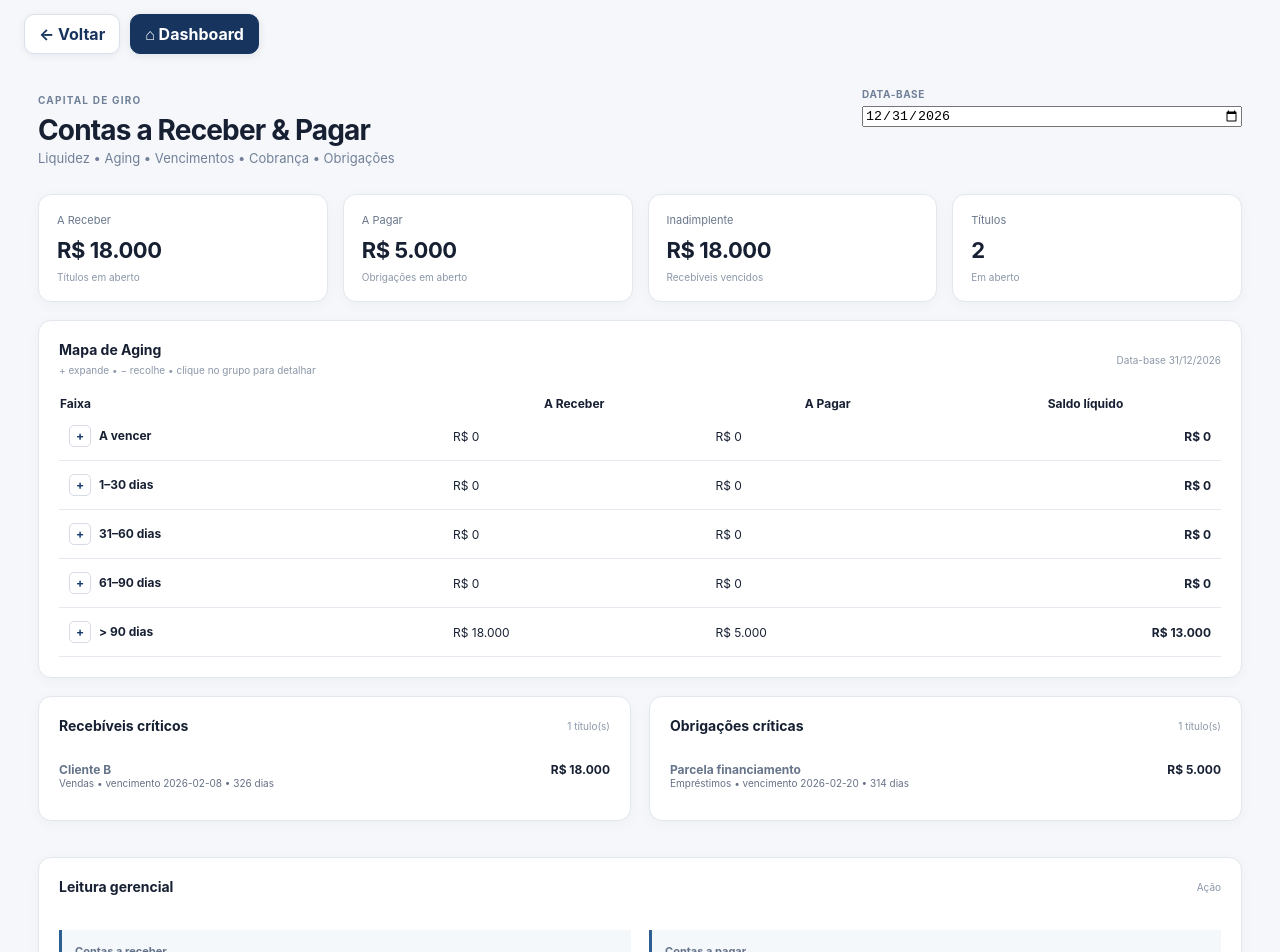
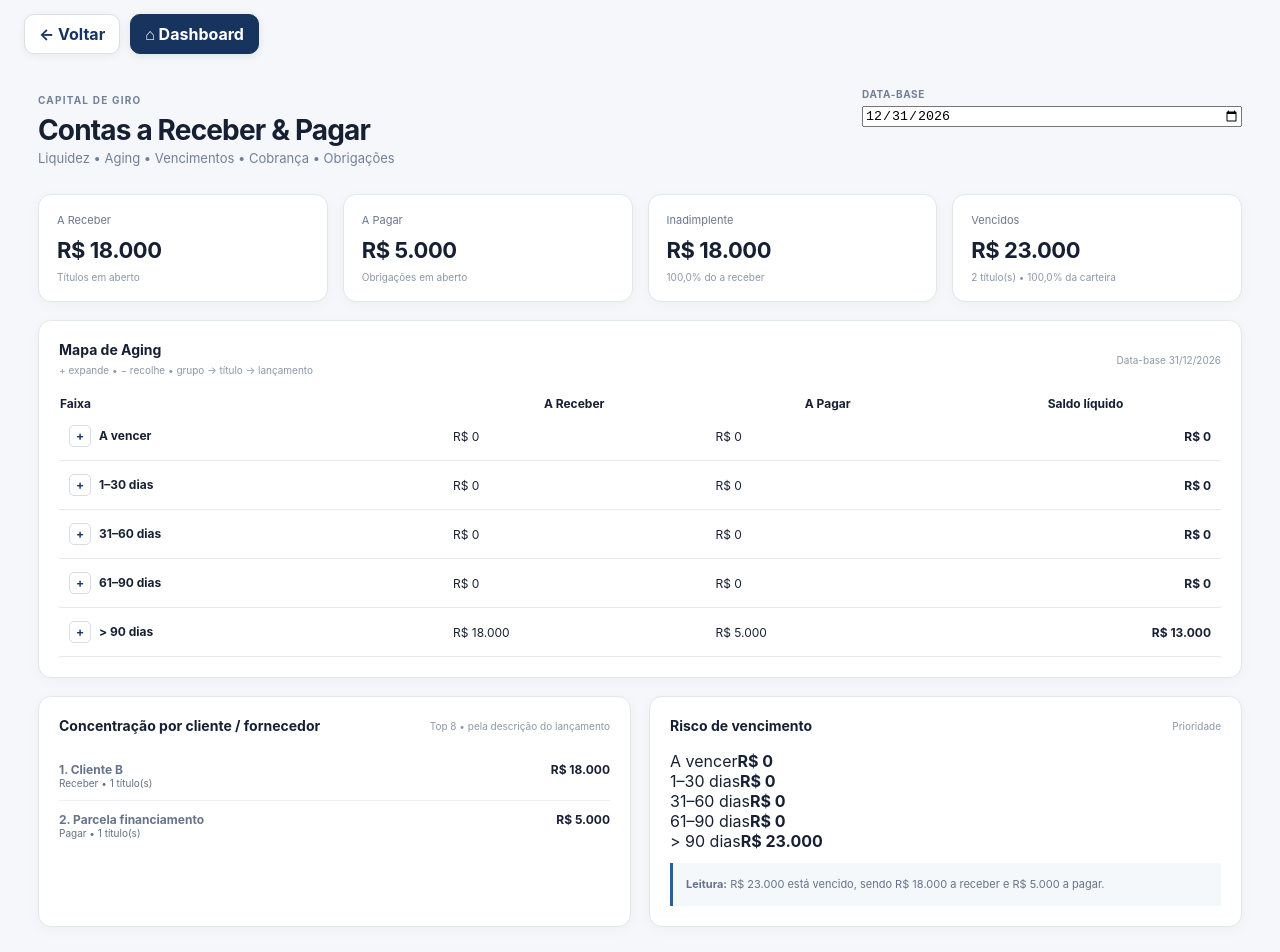
Before and after one commit to cardoso4009-byte/bp-financeiro-bi, a Next.js app: page /contas-receber-pagar in a window 1280 px wide. Shown: the top 952 px of the page. Built offline with nearby package versions, Linux system fonts and the light colour scheme.

Commit message:
feat: aprimora aging com concentração e drill-down

```diff
--- a/app/contas-receber-pagar/page.tsx
+++ b/app/contas-receber-pagar/page.tsx
@@ -3,18 +3,23 @@ import { useMemo, useState } from 'react'
 import { openReceivablesPayables, agingSummary, type OpenItem } from '@/lib/contas-receber-pagar'
 import { readFinancialSource } from '@/lib/financial-source'
 const brl=(n:number)=>n.toLocaleString('pt-BR',{style:'currency',currency:'BRL',maximumFractionDigits:0})
+const pct=(n:number)=>`${(n*100).toFixed(1).replace('.',',')}%`
 export default function ContasReceberPagar(){
- const [asOf,setAsOf]=useState('2026-12-31'); const [expanded,setExpanded]=useState<Set<string>>(new Set()); const entries=readFinancialSource().entries
+ const [asOf,setAsOf]=useState('2026-12-31'); const [expanded,setExpanded]=useState<Set<string>>(new Set()); const [detail,setDetail]=useState<string|null>(null); const entries=readFinancialSource().entries
  const items=useMemo(()=>openReceivablesPayables(entries,asOf),[entries,asOf]); const summary=agingSummary(items)
- const receivable=items.filter(i=>i.direction==='Receber').reduce((s,i)=>s+Math.abs(i.value),0); const payable=items.filter(i=>i.direction==='Pagar').reduce((s,i)=>s+Math.abs(i.value),0); const overdue=items.filter(i=>i.daysOverdue>0); const overdueRecv=overdue.filter(i=>i.direction==='Receber').reduce((s,i)=>s+Math.abs(i.value),0)
+ const receivable=items.filter(i=>i.direction==='Receber').reduce((s,i)=>s+Math.abs(i.value),0); const payable=items.filter(i=>i.direction==='Pagar').reduce((s,i)=>s+Math.abs(i.value),0); const overdue=items.filter(i=>i.daysOverdue>0); const overdueRecv=overdue.filter(i=>i.direction==='Receber').reduce((s,i)=>s+Math.abs(i.value),0); const overduePay=overdue.filter(i=>i.direction==='Pagar').reduce((s,i)=>s+Math.abs(i.value),0)
  const toggle=(k:string)=>setExpanded(p=>{const n=new Set(p);n.has(k)?n.delete(k):n.add(k);return n})
- return <main className="content" style={{marginLeft:0,width:'100%',maxWidth:1500,margin:'0 auto'}}><header><div><small>CAPITAL DE GIRO</small><h1>Contas a Receber & Pagar</h1><p>Liquidez • Aging • Vencimentos • Cobrança • Obrigações</p></div><div className="period-controls"><label>Data-base</label><input type="date" value={asOf} onChange={e=>setAsOf(e.target.value)}/></div></header>
- <div className="cards"><Card title="A Receber" value={receivable} sub="Títulos em aberto"/><Card title="A Pagar" value={payable} sub="Obrigações em aberto"/><Card title="Inadimplente" value={overdueRecv} sub="Recebíveis vencidos"/><Card title="Títulos" value={items.length} sub="Em aberto" currency={false}/></div>
- <section className="panel wide"><div className="panel-title"><div><h2>Mapa de Aging</h2><span>+ expande • − recolhe • clique no grupo para detalhar</span></div><span>Data-base {new Date(`${asOf}T00:00:00`).toLocaleDateString('pt-BR')}</span></div><div className="table-wrap"><table><thead><tr><th style={{textAlign:'left'}}>Faixa</th><th>A Receber</th><th>A Pagar</th><th>Saldo líquido</th></tr></thead><tbody>{summary.map(s=>{const key=s.aging;const open=expanded.has(key);const rows=items.filter(x=>x.aging===key);return <><tr key={key} className="group-row" onClick={()=>toggle(key)} style={{cursor:'pointer'}}><td><ExpandIcon open={open} onClick={()=>toggle(key)} label={key}/><b>{key}</b></td><td>{brl(s.receber)}</td><td>{brl(s.pagar)}</td><td><b>{brl(s.receber-s.pagar)}</b></td></tr>{open&&rows.map(item=><ItemRow key={item.id} item={item}/>)}</>})}</tbody></table></div></section>
- <div className="grid"><section className="panel"><div className="panel-title"><h2>Recebíveis críticos</h2><span>{overdue.filter(i=>i.direction==='Receber').length} título(s)</span></div><div className="rows">{overdue.filter(i=>i.direction==='Receber').sort((a,b)=>b.daysOverdue-a.daysOverdue).slice(0,8).map(i=><ItemCompact key={i.id} item={i}/>)}</div>{!overdue.some(i=>i.direction==='Receber')&&<div className="note">Nenhum recebível vencido na data-base.</div>}</section><section className="panel"><div className="panel-title"><h2>Obrigações críticas</h2><span>{overdue.filter(i=>i.direction==='Pagar').length} título(s)</span></div><div className="rows">{overdue.filter(i=>i.direction==='Pagar').sort((a,b)=>b.daysOverdue-a.daysOverdue).slice(0,8).map(i=><ItemCompact key={i.id} item={i}/>)}</div>{!overdue.some(i=>i.direction==='Pagar')&&<div className="note">Nenhuma obrigação vencida na data-base.</div>}</section></div>
- <section className="panel wide"><div className="panel-title"><h2>Leitura gerencial</h2><span>Ação</span></div><div className="grid"><div className="note"><strong>Contas a receber</strong><p>{brl(receivable)} em aberto. Recebíveis vencidos somam {brl(overdueRecv)}.</p></div><div className="note"><strong>Contas a pagar</strong><p>{brl(payable)} em obrigações em aberto. Use o aging para priorizar caixa e negociação.</p></div><div className="note"><strong>Próximo impacto</strong><p>Esta visão será usada pelo Capital de Giro e Fluxo de Caixa para melhorar a previsão de entradas e saídas.</p></div></div></section></main>
+ const concentration=useMemo(()=>{const map=new Map<string,{name:string;direction:string;value:number;count:number}>();items.forEach(i=>{const key=`${i.direction}|${i.description}`;const old=map.get(key);map.set(key,{name:i.description,direction:i.direction,value:(old?.value||0)+Math.abs(i.value),count:(old?.count||0)+1})});return Array.from(map.values()).sort((a,b)=>b.value-a.value).slice(0,8)},[items])
+ const totalOverdue=overdueRecv+overduePay; const overdueRate=items.length?(overdue.length/items.length):0
+ return <main className="content" style={{marginLeft:0,width:'100%',maxWidth:1500,margin:'0 auto'}}><header><div><small>CAPITAL DE GIRO</small><h1>Contas a Receber & Pagar</h1><p>Liquidez • Aging • Vencimentos • Cobrança • Obrigações</p></div><div className="period-controls"><label>Data-base</label><input type="date" value={asOf} onChange={e=>{setAsOf(e.target.value);setExpanded(new Set());setDetail(null)}}/></div></header>
+ <div className="cards"><Card title="A Receber" value={receivable} sub="Títulos em aberto"/><Card title="A Pagar" value={payable} sub="Obrigações em aberto"/><Card title="Inadimplente" value={overdueRecv} sub={`${pct(receivable?overdueRecv/receivable:0)} do a receber`}/><Card title="Vencidos" value={totalOverdue} sub={`${overdue.length} título(s) • ${pct(overdueRate)} da carteira`}/></div>
+ <section className="panel wide"><div className="panel-title"><div><h2>Mapa de Aging</h2><span>+ expande • − recolhe • grupo → título → lançamento</span></div><span>Data-base {new Date(`${asOf}T00:00:00`).toLocaleDateString('pt-BR')}</span></div><div className="table-wrap"><table><thead><tr><th style={{textAlign:'left'}}>Faixa</th><th>A Receber</th><th>A Pagar</th><th>Saldo líquido</th></tr></thead><tbody>{summary.map(s=>{const key=s.aging;const open=expanded.has(key);const rows=items.filter(x=>x.aging===key);return <>{<tr key={key} className="group-row" onClick={()=>toggle(key)} style={{cursor:'pointer'}}><td><ExpandIcon open={open} onClick={()=>toggle(key)} label={key}/><b>{key}</b></td><td>{brl(s.receber)}</td><td>{brl(s.pagar)}</td><td><b>{brl(s.receber-s.pagar)}</b></td></tr>}{open&&rows.map(item=><ItemRow key={item.id} item={item} onDetail={()=>setDetail(String(item.id))} active={detail===String(item.id)}/>)}</>})}</tbody></table></div>{detail&&<Detail item={items.find(i=>String(i.id)===detail)||null} onClose={()=>setDetail(null)}/>}</section>
+ <div className="grid"><section className="panel"><div className="panel-title"><h2>Concentração por cliente / fornecedor</h2><span>Top 8 • pela descrição do lançamento</span></div><div className="rows">{concentration.map((c,i)=><div className="row" key={`${c.direction}-${c.name}`}><span><b>{i+1}. {c.name}</b><small style={{display:'block',color:'#667085'}}>{c.direction} • {c.count} título(s)</small></span><b>{brl(c.value)}</b></div>)}</div>{!concentration.length&&<div className="note">Nenhum título em aberto na data-base.</div>}</section><section className="panel"><div className="panel-title"><h2>Risco de vencimento</h2><span>Prioridade</span></div><div className="aging-bars">{summary.map(s=>{const total=s.receber+s.pagar;const width=Math.max(total?4:0,Math.min(100,total/(receivable+payable||1)*100));return <div className="aging-bar" key={s.aging}><div><span>{s.aging}</span><b>{brl(total)}</b></div><div className="bar-track"><i style={{width:`${width}%`}}/></div></div>})}</div><div className="note" style={{marginTop:12}}><strong>Leitura:</strong> {overdue.length?`${brl(totalOverdue)} está vencido, sendo ${brl(overdueRecv)} a receber e ${brl(overduePay)} a pagar.`:'não há títulos vencidos na data-base.'}</div></section></div>
+ <div className="grid"><section className="panel"><div className="panel-title"><h2>Recebíveis críticos</h2><span>{overdue.filter(i=>i.direction==='Receber').length} título(s)</span></div><div className="rows">{overdue.filter(i=>i.direction==='Receber').sort((a,b)=>b.daysOverdue-a.daysOverdue).slice(0,8).map(i=><ItemCompact key={i.id} item={i} onClick={()=>setDetail(String(i.id))}/>)}</div>{!overdue.some(i=>i.direction==='Receber')&&<div className="note">Nenhum recebível vencido na data-base.</div>}</section><section className="panel"><div className="panel-title"><h2>Obrigações críticas</h2><span>{overdue.filter(i=>i.direction==='Pagar').length} título(s)</span></div><div className="rows">{overdue.filter(i=>i.direction==='Pagar').sort((a,b)=>b.daysOverdue-a.daysOverdue).slice(0,8).map(i=><ItemCompact key={i.id} item={i} onClick={()=>setDetail(String(i.id))}/>)}</div>{!overdue.some(i=>i.direction==='Pagar')&&<div className="note">Nenhuma obrigação vencida na data-base.</div>}</section></div>
+ <section className="panel wide"><div className="panel-title"><h2>Leitura gerencial</h2><span>Ação</span></div><div className="grid"><div className="note"><strong>Contas a receber</strong><p>{brl(receivable)} em aberto. Recebíveis vencidos somam {brl(overdueRecv)}.</p></div><div className="note"><strong>Contas a pagar</strong><p>{brl(payable)} em obrigações em aberto. Use o aging para priorizar caixa e negociação.</p></div><div className="note"><strong>Próximo impacto</strong><p>O aging agora pode ser aberto até o título individual e usado como origem para análise de capital de giro e caixa.</p></div></div></section></main>
 }
-function ItemRow({item}:{item:OpenItem}){return <tr className="item-row"><td style={{paddingLeft:34}}>↳ {item.description}</td><td>{item.direction==='Receber'?brl(Math.abs(item.value)):'—'}</td><td>{item.direction==='Pagar'?brl(Math.abs(item.value)):'—'}</td><td>{item.dueDate} • {item.category}</td></tr>}
-function ItemCompact({item}:{item:OpenItem}){return <div className="row"><span><b>{item.description}</b><small style={{display:'block',color:'#667085'}}>{item.category} • vencimento {item.dueDate} • {item.daysOverdue} dias</small></span><b>{brl(Math.abs(item.value))}</b></div>}
+function ItemRow({item,onDetail,active}:{item:OpenItem;onDetail:()=>void;active:boolean}){return <tr className="item-row" style={{cursor:'pointer',background:active?'#eef5ff':undefined}} onClick={onDetail}><td style={{paddingLeft:34}}>↳ {item.description}</td><td>{item.direction==='Receber'?brl(Math.abs(item.value)):'—'}</td><td>{item.direction==='Pagar'?brl(Math.abs(item.value)):'—'}</td><td>{item.dueDate} • {item.category}</td></tr>}
+function ItemCompact({item,onClick}:{item:OpenItem;onClick:()=>void}){return <div className="row" style={{cursor:'pointer'}} onClick={onClick}><span><b>{item.description}</b><small style={{display:'block',color:'#667085'}}>{item.category} • vencimento {item.dueDate} • {item.daysOverdue} dias</small></span><b>{brl(Math.abs(item.value))}</b></div>}
+function Detail({item,onClose}:{item:OpenItem|null;onClose:()=>void}){if(!item)return null;return <div className="note" style={{marginTop:12,border:'1px solid #cbd8e8'}}><div style={{display:'flex',justifyContent:'space-between',gap:12}}><div><strong>Detalhamento do título</strong><p style={{marginBottom:4}}>{item.description} • {item.direction}</p><small>Categoria: {item.category} • Centro de custo: {item.costCenter} • Competência: {item.competence} • Vencimento: {item.dueDate} • Aging: {item.aging} • Valor: {brl(Math.abs(item.value))}</small></div><button type="button" onClick={onClose} style={{height:32,padding:'0 10px',border:'1px solid #d0d5dd',borderRadius:8,background:'#fff',cursor:'pointer'}}>Fechar</button></div></div>}
 function ExpandIcon({open,onClick,label}:{open:boolean;onClick:()=>void;label:string}){return <button type="button" className="expand-btn" aria-label={open?`Recolher ${label}`:`Expandir ${label}`} onClick={e=>{e.stopPropagation();onClick()}}>{open?'−':'+'}</button>}
 function Card({title,value,sub,currency=true}:{title:string;value:number;sub:string;currency?:boolean}){return <div className="card"><span>{title}</span><strong>{currency?brl(value):value.toLocaleString('pt-BR')}</strong><small>{sub}</small></div>}
```
